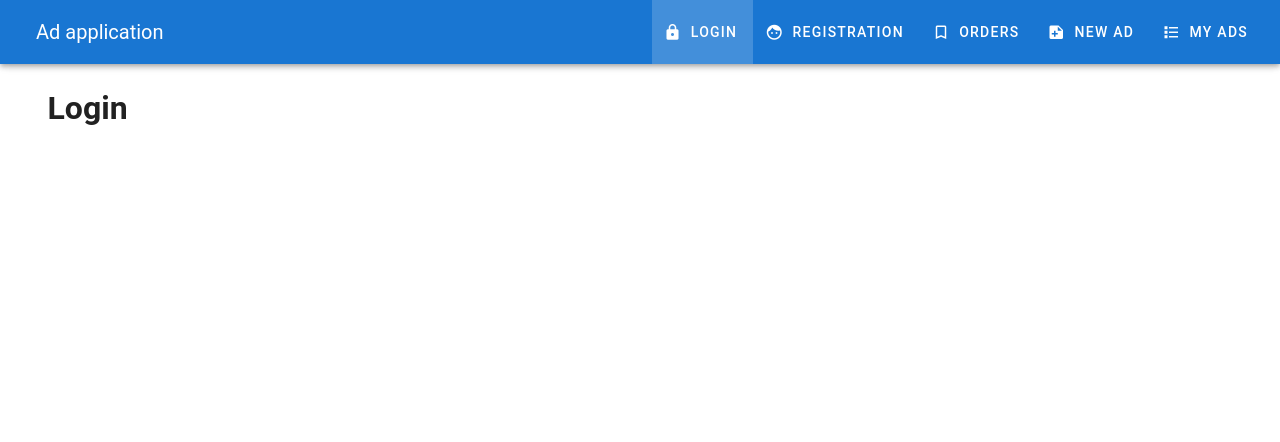
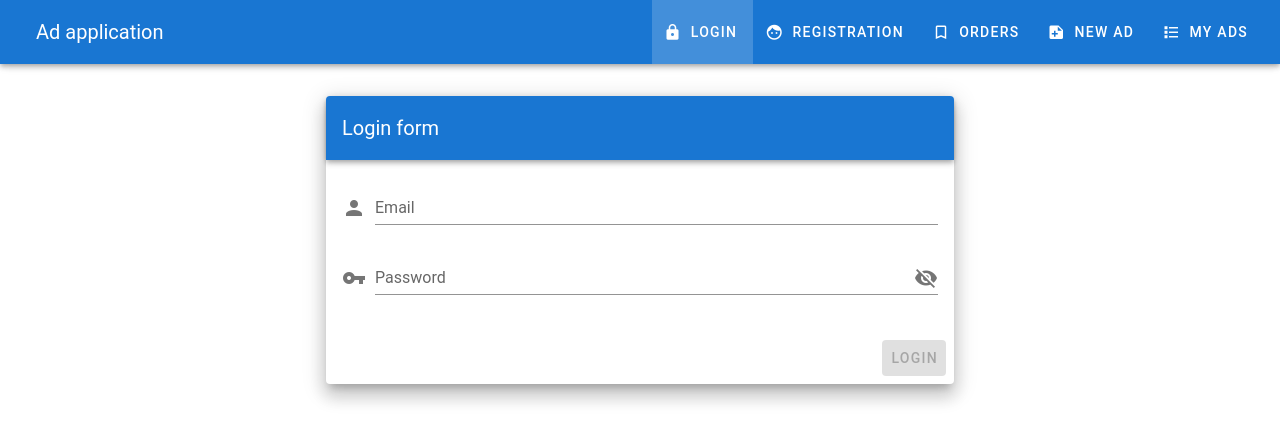
Before and after one commit to MordoJP/ad-board, a Vue app: page /login in a window 1280 px wide. Shown: the top 442 px of the page. Built offline with nearby package versions, Linux system fonts and the light colour scheme; a small style sheet from the web is missing.

Commit message:
created a login page

```diff
--- a/package.json
+++ b/package.json
@@ -8,7 +8,6 @@
     "lint": "vue-cli-service lint"
   },
   "dependencies": {
-    "@babel/polyfill": "^7.4.4",
     "@mdi/font": "5.9.55",
     "babel-polyfill": "^6.26.0",
     "core-js": "^3.6.5",
@@ -34,7 +33,8 @@
     "eslint-plugin-standard": "^4.0.0",
     "eslint-plugin-vue": "^6.2.2",
     "vue-cli-plugin-vuetify": "~2.4.2",
-    "vue-template-compiler": "^2.6.11"
+    "vue-template-compiler": "^2.6.11",
+    "vuelidate": "^0.7.6"
   },
   "eslintConfig": {
     "root": true,
--- a/src/components/Auth/Login.vue
+++ b/src/components/Auth/Login.vue
@@ -1,17 +1,95 @@
 <template>
-  <v-container>
-    <v-layout row>
-      <v-flex xs12>
-        <h1>Login</h1>
+  <v-container fluid>
+    <v-layout align-center justify-center>
+      <v-flex xs12 sm8 md6>
+        <v-card class="elevation-12">
+          <v-toolbar dark color="primary">
+            <v-toolbar-title>Login form</v-toolbar-title>
+          </v-toolbar>
+          <v-card-text>
+            <v-form
+              ref="form"
+              v-model="valid"
+              validation
+            >
+              <v-text-field
+                prepend-icon="mdi-account"
+                name="email"
+                label="Email"
+                type="email"
+                v-model="email"
+                :error-messages="emailErrors"
+                @input="$v.email.$touch()"
+                @blur="$v.email.$touch()"
+              ></v-text-field>
+              <v-text-field
+                prepend-icon="mdi-key"
+                name="password"
+                label="Password"
+                :type="showPass ? 'text' : 'password'"
+                v-model="password"
+                :append-icon="showPass ? 'mdi-eye' : 'mdi-eye-off'"
+                :rules="[passwordRules.required, passwordRules.min]"
+                @click:append="showPass = !showPass"
+              ></v-text-field>
+            </v-form>
+          </v-card-text>
+          <v-card-actions>
+            <v-spacer></v-spacer>
+            <v-btn
+              color="primary"
+              @click="onSubmit"
+              :disabled="!valid"
+            >Login</v-btn>
+          </v-card-actions>
+        </v-card>
       </v-flex>
     </v-layout>
   </v-container>
 </template>
 
 <script>
+import { validationMixin } from 'vuelidate'
+import { required, email } from 'vuelidate/lib/validators'
+
 export default {
+  mixins: [validationMixin],
+
+  validations: {
+    email: { required, email }
+  },
   data () {
-    return {}
+    return {
+      email: '',
+      password: '',
+      valid: false,
+      showPass: false,
+      passwordRules: {
+        required: value => !!value || 'Password is required',
+        min: v => v.length >= 6 || 'Password must be equal or more than 6 characters'
+      }
+    }
+  },
+  computed: {
+    emailErrors () {
+      const errors = []
+      if (!this.$v.email.$dirty) return errors
+      !this.$v.email.email && errors.push('Must be valid e-mail')
+      !this.$v.email.required && errors.push('E-mail is required')
+      return errors
+    }
+  },
+  methods: {
+    onSubmit () {
+      if (this.valid) {
+        const user = {
+          email: this.email,
+          password: this.password
+        }
+
+        console.log(user)
+      }
+    }
   }
 }
 </script>
--- a/src/main.js
+++ b/src/main.js
@@ -3,11 +3,12 @@ import App from './App.vue'
 import './registerServiceWorker'
 import router from './router'
 import vuetify from './plugins/vuetify'
-import '@babel/polyfill'
 import 'roboto-fontface/css/roboto/roboto-fontface.css'
 import '@mdi/font/css/materialdesignicons.css'
+import Vuelidate from 'vuelidate'
 
 Vue.config.productionTip = false
+Vue.use(Vuelidate)
 
 new Vue({
   router,
```
Also changed, not shown: 1 other file (tests, documents, lock files or other folders).
